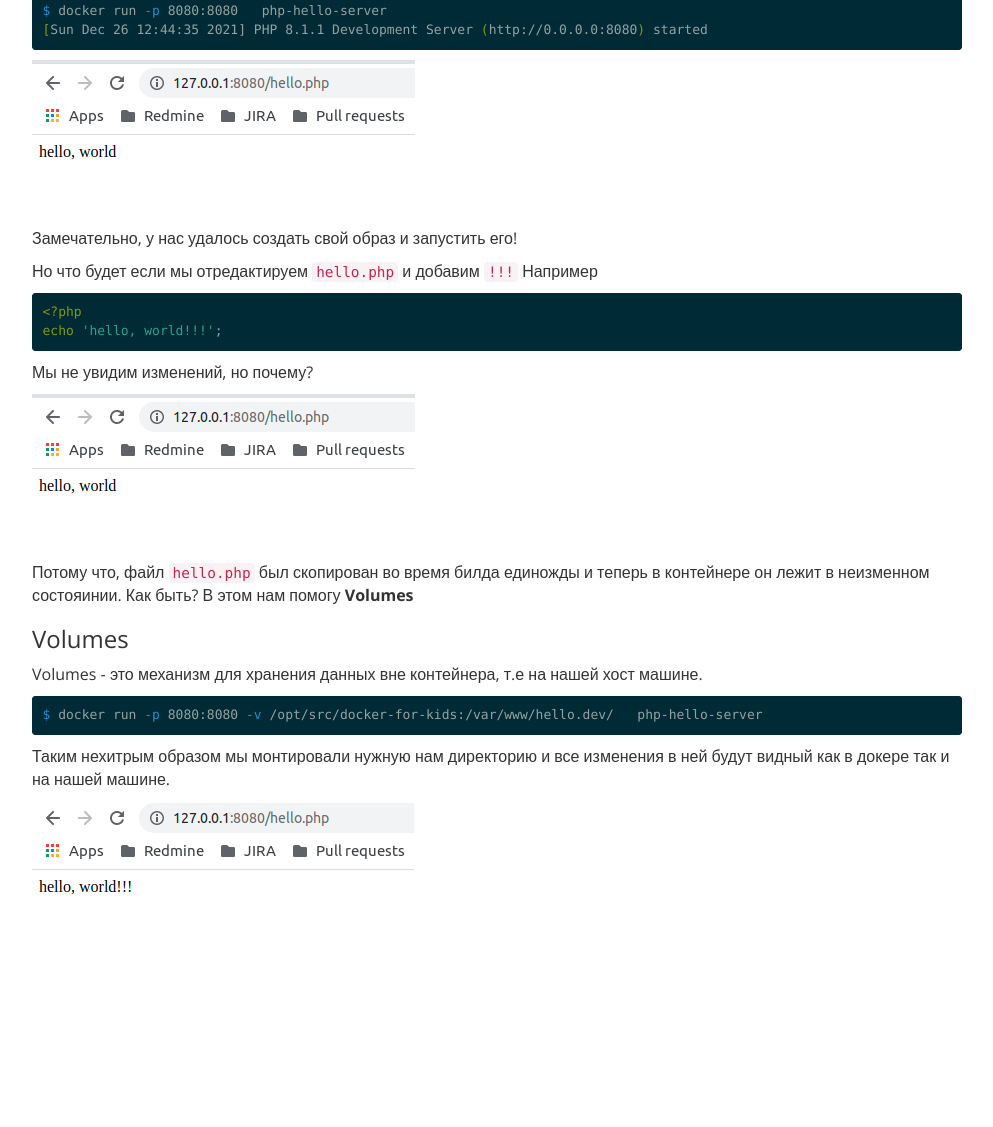
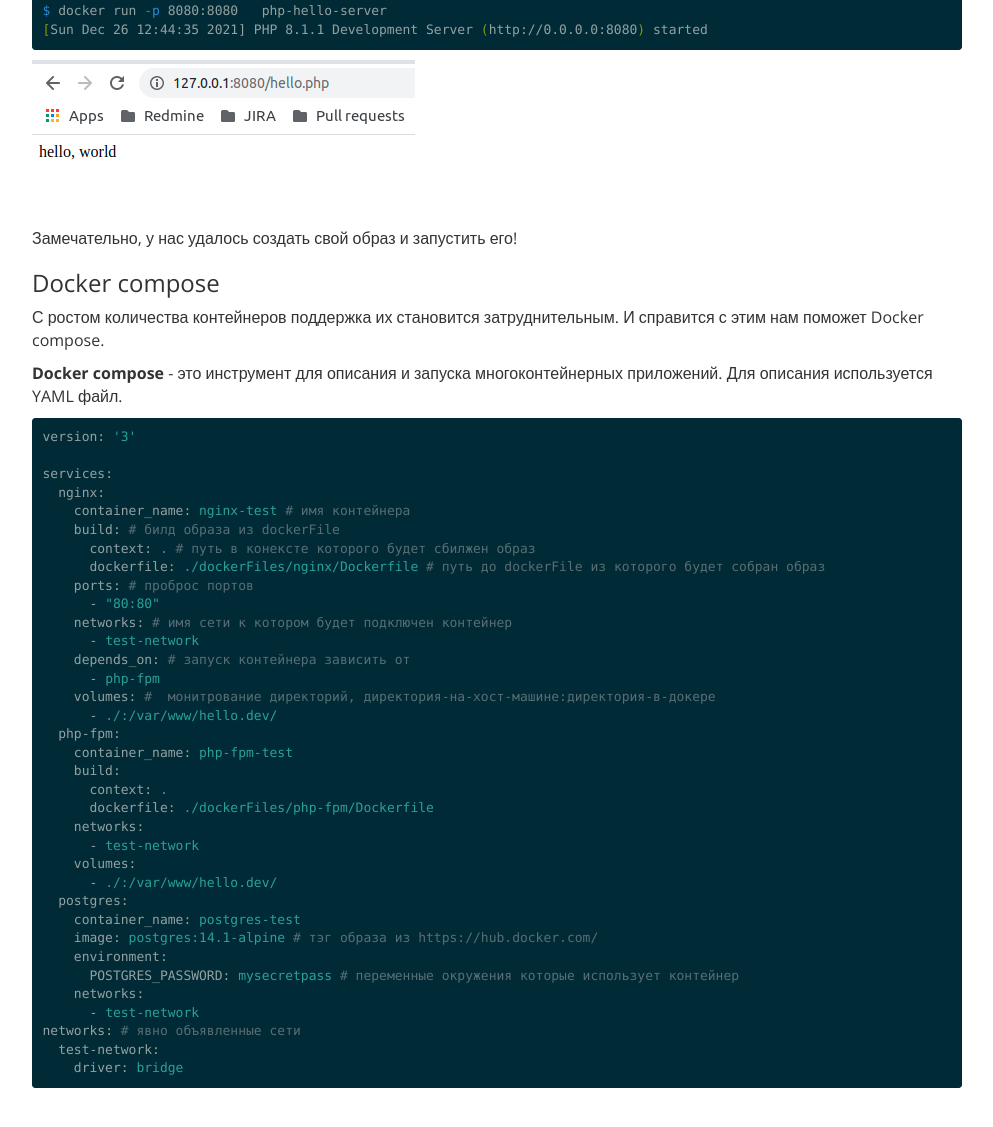
Before and after one commit to ildarsaitkulov/ildarsaitkulov.github.io, a Jekyll site: the page built from _posts/2021-11-19-docker-for-kids.md, in a window 1280 px wide and 1400 px high, scrolled down 2523 px. Shown: the top 1127 px of the window, without its empty margins (143-1136 px from the left). Built offline with Jekyll 4.4.1, drawn with Linux system fonts in a browser that asks for light colours; nearby versions of some CDN libraries; comment, search, counter and statistics services are not loaded.

Commit message:
+ docker for kids wip

```diff
--- a/_posts/2021-11-19-docker-for-kids.md
+++ b/_posts/2021-11-19-docker-for-kids.md
@@ -130,33 +130,49 @@ $ docker run -p 8080:8080   php-hello-server
 
 Замечательно, у нас удалось создать свой образ и запустить его!
 
-Но что будет если мы отредактируем `hello.php` и добавим `!!!`
-Например
-{% highlight php %}
-<?php
-echo 'hello, world!!!';
+### Docker compose
+
+С ростом количества контейнеров поддержка их становится затруднительным. И справится с этим нам поможет Docker compose.
+
+**Docker compose** - это инструмент для описания и запуска многоконтейнерных приложений. Для описания используется YAML файл.
+
+{% highlight YAML %}
+version: '3'
+
+services:
+  nginx:
+    container_name: nginx-test # имя контейнера
+    build: # билд образа из dockerFile
+      context: . # путь в конексте которого будет сбилжен образ
+      dockerfile: ./dockerFiles/nginx/Dockerfile # путь до dockerFile из которого будет собран образ
+    ports: # проброс портов
+      - "80:80"
+    networks: # имя сети к котором будет подключен контейнер
+      - test-network
+    depends_on: # запуск контейнера зависить от
+      - php-fpm
+    volumes: #  монитрование директорий, директория-на-хост-машине:директория-в-докере
+      - ./:/var/www/hello.dev/
+  php-fpm:
+    container_name: php-fpm-test
+    build:
+      context: .
+      dockerfile: ./dockerFiles/php-fpm/Dockerfile
+    networks:
+      - test-network
+    volumes:
+      - ./:/var/www/hello.dev/
+  postgres:
+    container_name: postgres-test
+    image: postgres:14.1-alpine # тэг образа из https://hub.docker.com/
+    environment:
+      POSTGRES_PASSWORD: mysecretpass # переменные окружения которые использует контейнер
+    networks:
+      - test-network
+networks: # явно объявленные сети
+  test-network:
+    driver: bridge
 {% endhighlight %}
-
-Мы не увидим изменений, но почему?
-<p>
-    <img src="/assets/img/posts/docker-for-kids/php-server-hello.png" alt="php-server-hello" style="max-width:100%;">
-</p>
-Потому что,  файл `hello.php` был скопирован во время билда единожды и теперь в контейнере он лежит в неизменном состояинии.
-Как быть? В этом нам помогу **Volumes**
-
-### Volumes
-
-Volumes - это механизм для хранения данных вне контейнера, т.е на нашей хост машине.
-
-{% highlight bash %}
-$ docker run -p 8080:8080 -v /opt/src/docker-for-kids:/var/www/hello.dev/   php-hello-server
-{% endhighlight %}
-
-Таким нехитрым образом мы монтировали нужную нам директорию и все изменения в ней будут видный как в докере так и на нашей машине.
-
-<p>
-    <img src="/assets/img/posts/docker-for-kids/php-server-hello-2.png" alt="php-server-hello-2" style="max-width:100%;">
-</p>
 
 <br>
 <br>
```
